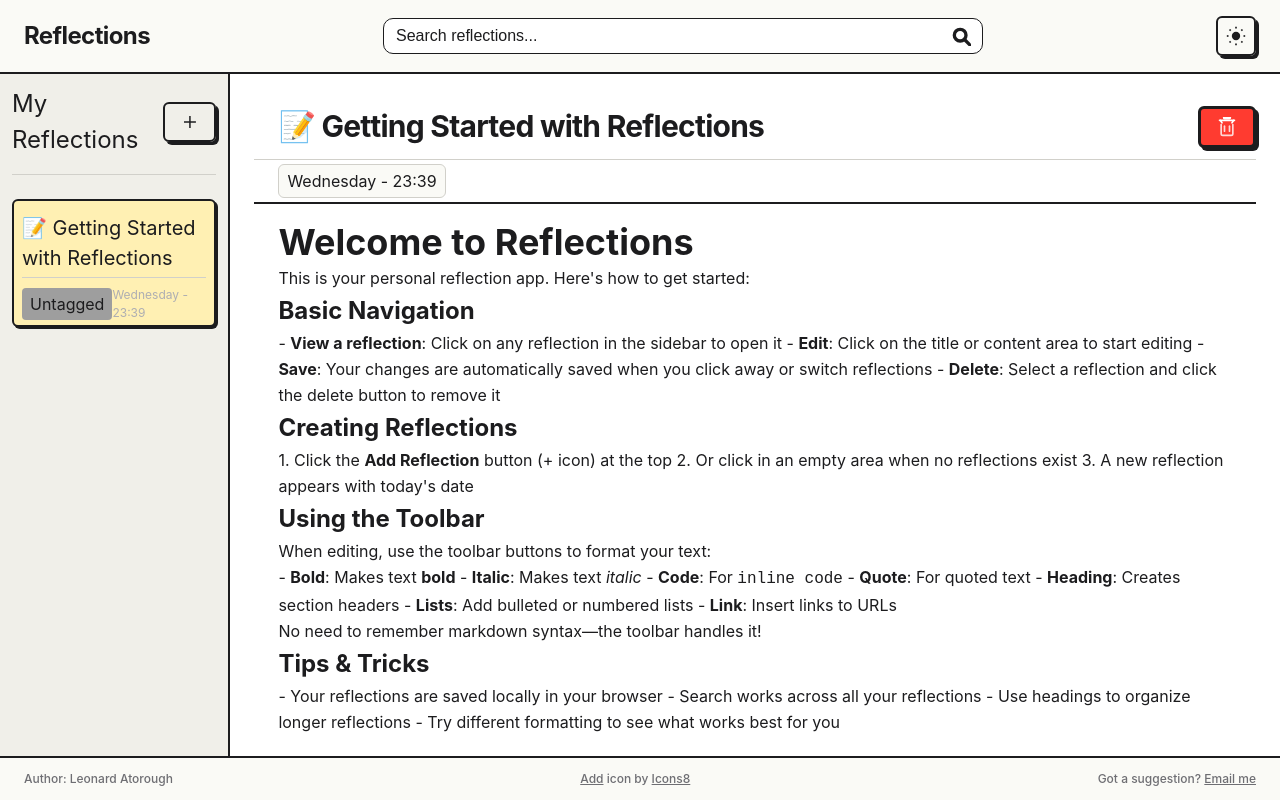
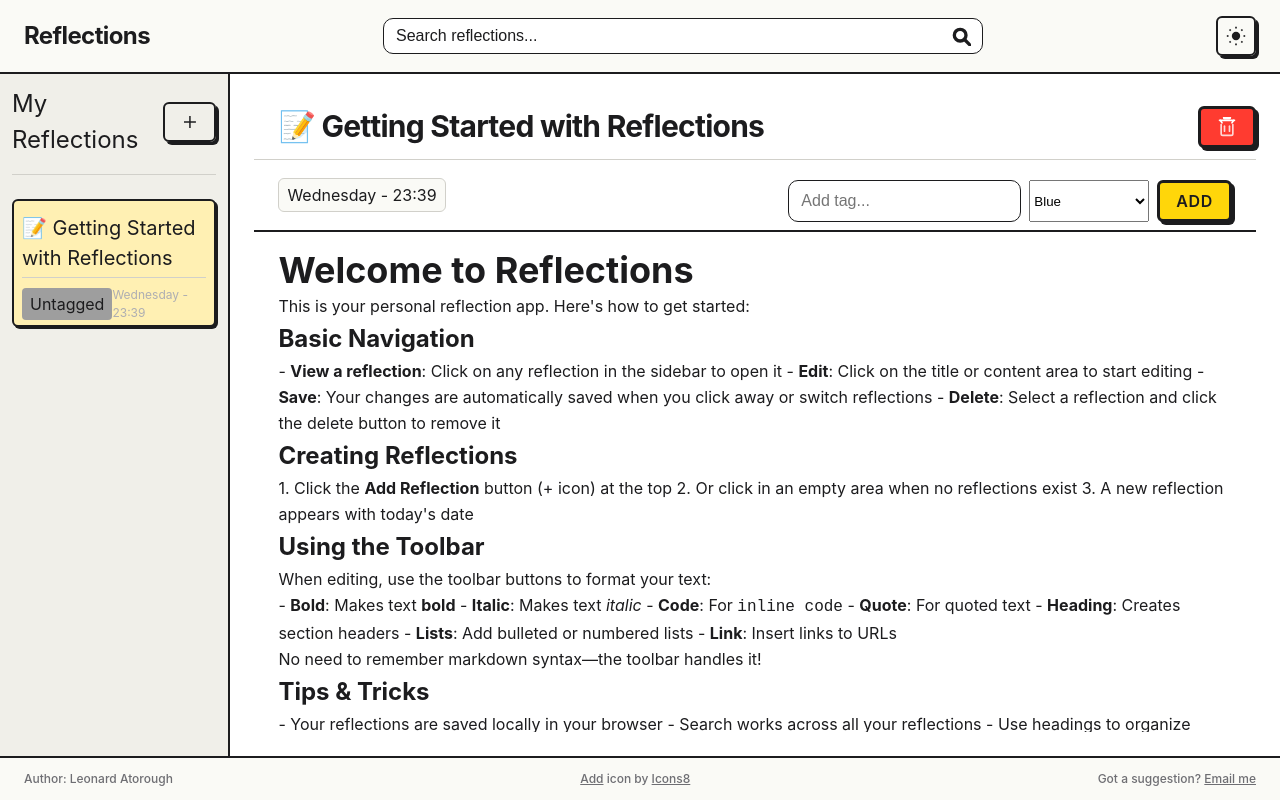
Before and after one commit to Leonard-Atorough/reflections-app, a React (Vite) app: page / in a window 1280 px wide. Both pictures are taken after a click on the item 114 px from the left and 263 px from the top of the page. Built offline with nearby package versions, Linux system fonts and the light colour scheme.

Commit message:
feat: implement AddTag component for adding tags to reflections and update styles for better layout

```diff
--- a/src/components/Reflection/ReflectionDetail.module.css
+++ b/src/components/Reflection/ReflectionDetail.module.css
@@ -2,3 +2,23 @@
   display: flex;
   gap: var(--space-2);
 }
+
+.addTag {
+  display: flex;
+  gap: var(--space-2);
+  margin-top: var(--space-3);
+}
+
+.tagNameInput {
+  padding: var(--space-2) var(--space-3);
+  border: 1px solid var(--color-border);
+  border-radius: var(--radius-md);
+  font-size: var(--text-base);
+  background-color: var(--color-surface);
+  color: var(--color-text);
+  transition: border-color 0.2s ease;
+}
+
+.tagColorSelect {
+  width: 120px;
+}
--- a/src/components/Reflection/ReflectionDetail.tsx
+++ b/src/components/Reflection/ReflectionDetail.tsx
@@ -5,11 +5,13 @@ import type { Reflection } from "@/types/Reflection";
 import { Button, Dialog, TrashIcon } from "../ui";
 import { useReflectionActions, useResponsive } from "@hooks";
 import { renderMarkdown } from "@/types/ContentFormat";
+import { type Tag, type TagColor, tagColorMap } from "@/types/Tag";
+import styles from "./ReflectionDetail.module.css";
 
 export function ReflectionDetail({ reflection }: { reflection: Reflection | null }) {
   const { setIsEditing } = useContext(EditingContext);
   const { selectedId } = useContext(ReflectionsContext) as ReflectionsContextType;
-  const { deleteReflection } = useReflectionActions();
+  const { deleteReflection, updateReflection } = useReflectionActions();
   const { isMobile } = useResponsive();
 
   const [isDeleteDialogOpen, setIsDeleteDialogOpen] = useState(false);
@@ -64,6 +66,15 @@ export function ReflectionDetail({ reflection }: { reflection: Reflection | null
           {!isMobile && (
             <div className="metadata">
               <p className="date">{formattedUpdateDate}</p>
+              {selectedId && (
+                <AddTag
+                  onTagAdded={(tag: Tag) => {
+                    if (reflection) {
+                      updateReflection({ ...reflection, tag: tag });
+                    }
+                  }}
+                />
+              )}
             </div>
           )}
         </div>
@@ -115,3 +126,45 @@ function contentViewer({
 
   return <div dangerouslySetInnerHTML={{ __html: htmlContent }} />;
 }
+
+type AddTagProps = {
+  onTagAdded: (tag: Tag) => void;
+};
+
+function AddTag({ onTagAdded }: AddTagProps) {
+  const [{ name, color }, setTag] = useState({ name: "", color: "blue" } as Tag);
+  return (
+    <div
+      className={styles.addTag}
+      onClick={(e) => {
+        e.stopPropagation();
+      }}
+    >
+      <input
+        type="text"
+        placeholder="Add tag..."
+        className={styles.tagNameInput}
+        value={name}
+        onChange={(e) => setTag({ name: e.target.value, color })}
+      />
+      <select
+        className={styles.tagColorSelect}
+        value={color}
+        onChange={(e) => setTag({ name, color: e.target.value as TagColor })}
+      >
+        {Object.entries(tagColorMap).map(([color, hex]) => (
+          <option key={color} value={color} style={{ backgroundColor: hex, color: "#fff" }}>
+            {color.charAt(0).toUpperCase() + color.slice(1)}
+          </option>
+        ))}
+      </select>
+      <Button
+        variant="primary"
+        ariaLabel="Add Tag"
+        onClick={() => onTagAdded({ name, color } as Tag)}
+      >
+        Add
+      </Button>
+    </div>
+  );
+}
--- a/src/styles/Reflection.css
+++ b/src/styles/Reflection.css
@@ -58,10 +58,10 @@
 
     > .metadata {
       display: flex;
-      gap: var(--space-4);
+      justify-content: space-between;
       align-items: center;
       color: var(--color-text);
-      padding: var(--space-1) var(--space-6);
+      padding: var(--space-2) var(--space-6);
       border-top: var(--border-subtle);
       width: 100%;
 
```
